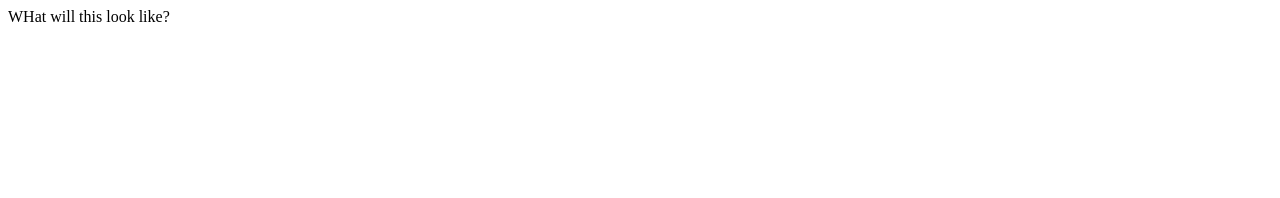
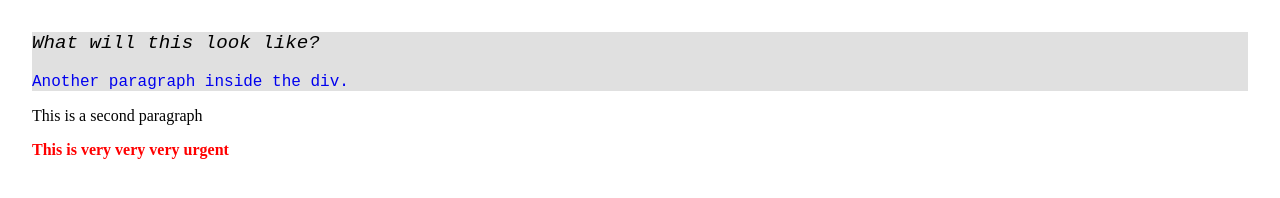
Before and after one commit to wrijlarr/VR21, a plain HTML site: page cascade.html in a window 1280 px wide. Drawn offline with Linux system fonts and the light colour scheme.

Commit message:
New Changes

```diff
--- a/cascade.html
+++ b/cascade.html
@@ -1,11 +1,55 @@
 
 <html>
     <head>
+        <style>
+            #target {
+                font-style: italic;
+                font-weight: normal;
+            }
 
+            p {
+                font-weight: normal;
+            }
+
+            .urgent {
+                color: red;
+                font-weight: bold;
+            }
+
+            div {
+                background-color: #E0E0E0;
+            }
+
+            body {
+                margin: 2em;
+            }
+
+            div > p {
+                font-size: larger;
+            }
+
+            a {
+                text-decoration: none;
+            }
+
+            a:hover {
+                text-decoration: underline;
+            }
+
+            p:first-child {
+                font-family: 'Courier New', Courier, monospace;
+            }
+
+        </style>
     </head>
     <body>
     <div>
-        <p>WHat will this look like?</p>
+        <p id="target">What will this look like?</p>
+        <a href="#target"><p>Another paragraph inside the div.</p></a>
     </div>
+
+    <p>This is a second paragraph</p>
+
+    <p class="urgent"> This is very very very urgent</p>
     </body>
 </html>
```
Also changed, not shown: selectors.html (added, +50 -0 lines), 1 other file.
